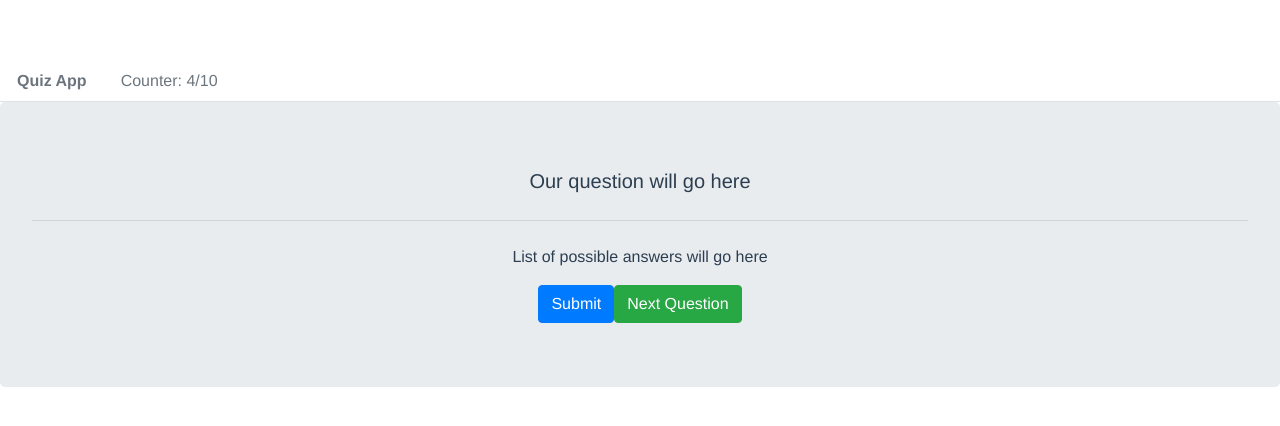
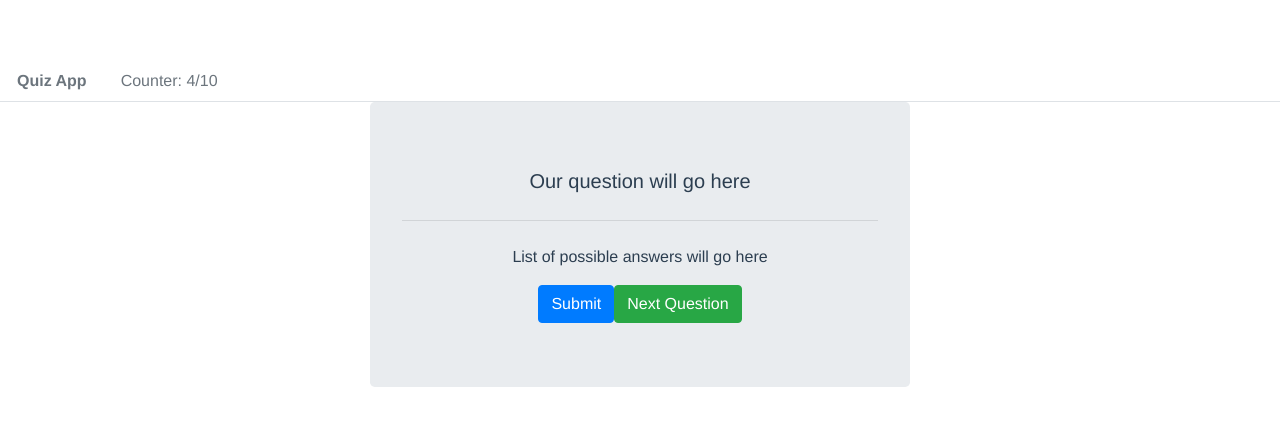
Before and after one commit to vickicello/vue_notes, a Vue app: page / in a window 1280 px wide. Shown: the top 426 px of the page. Built offline with nearby package versions, Linux system fonts and the light colour scheme.

Commit message:
Add grid layout for question and answers

```diff
--- a/src/App.vue
+++ b/src/App.vue
@@ -1,7 +1,13 @@
 <template>
   <div id="app">
     <Header />
-    <QuestionBox />
+    <b-container class="bv-example-row"> <!-- container auto-centers and gives some padding -->
+      <b-row>
+        <b-col sm="6" offset="3"> <!-- on a small screen, take up half the page -->
+          <QuestionBox />
+        </b-col>
+      </b-row>
+    </b-container>
   </div>
 </template>
 
```
